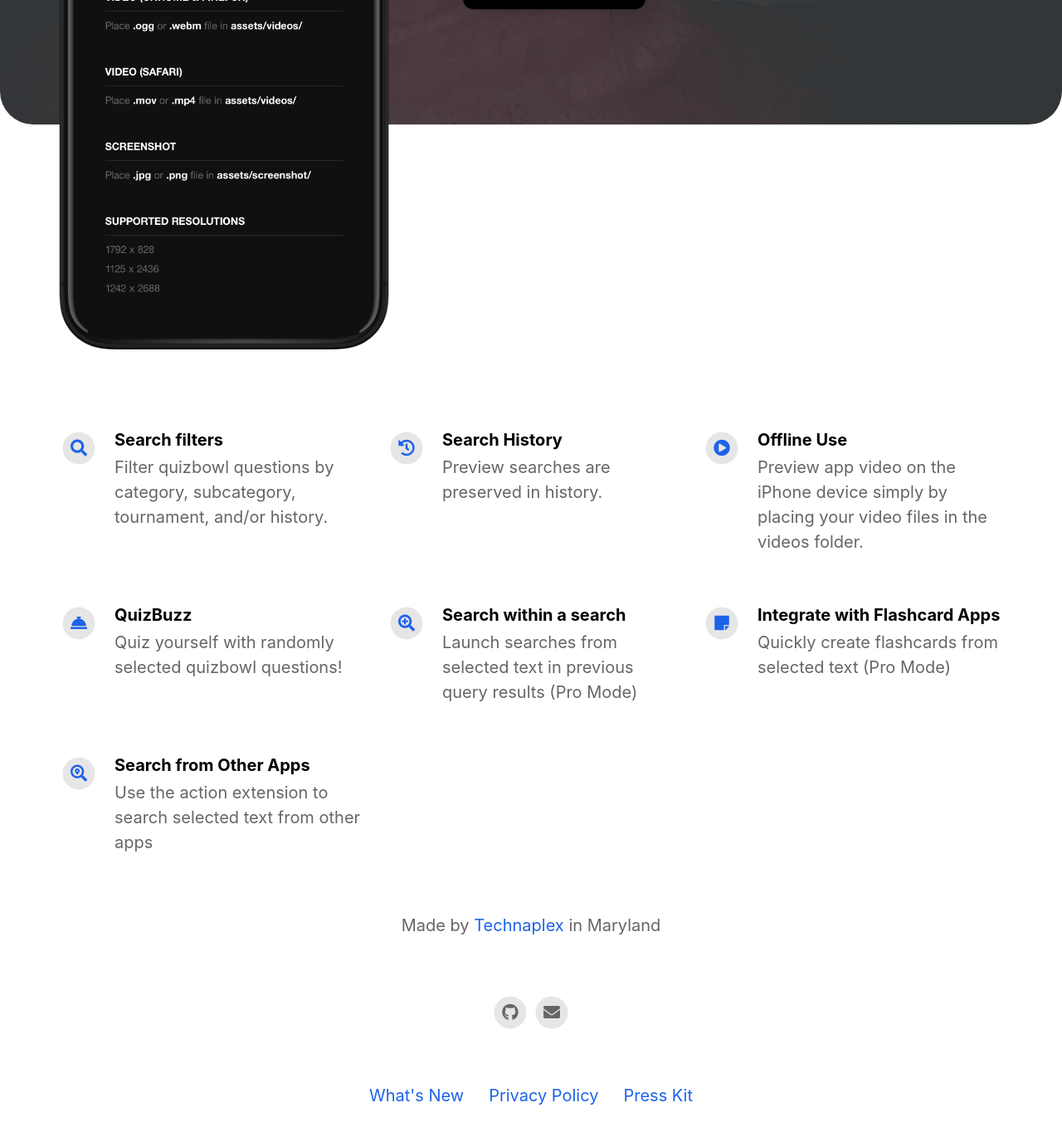
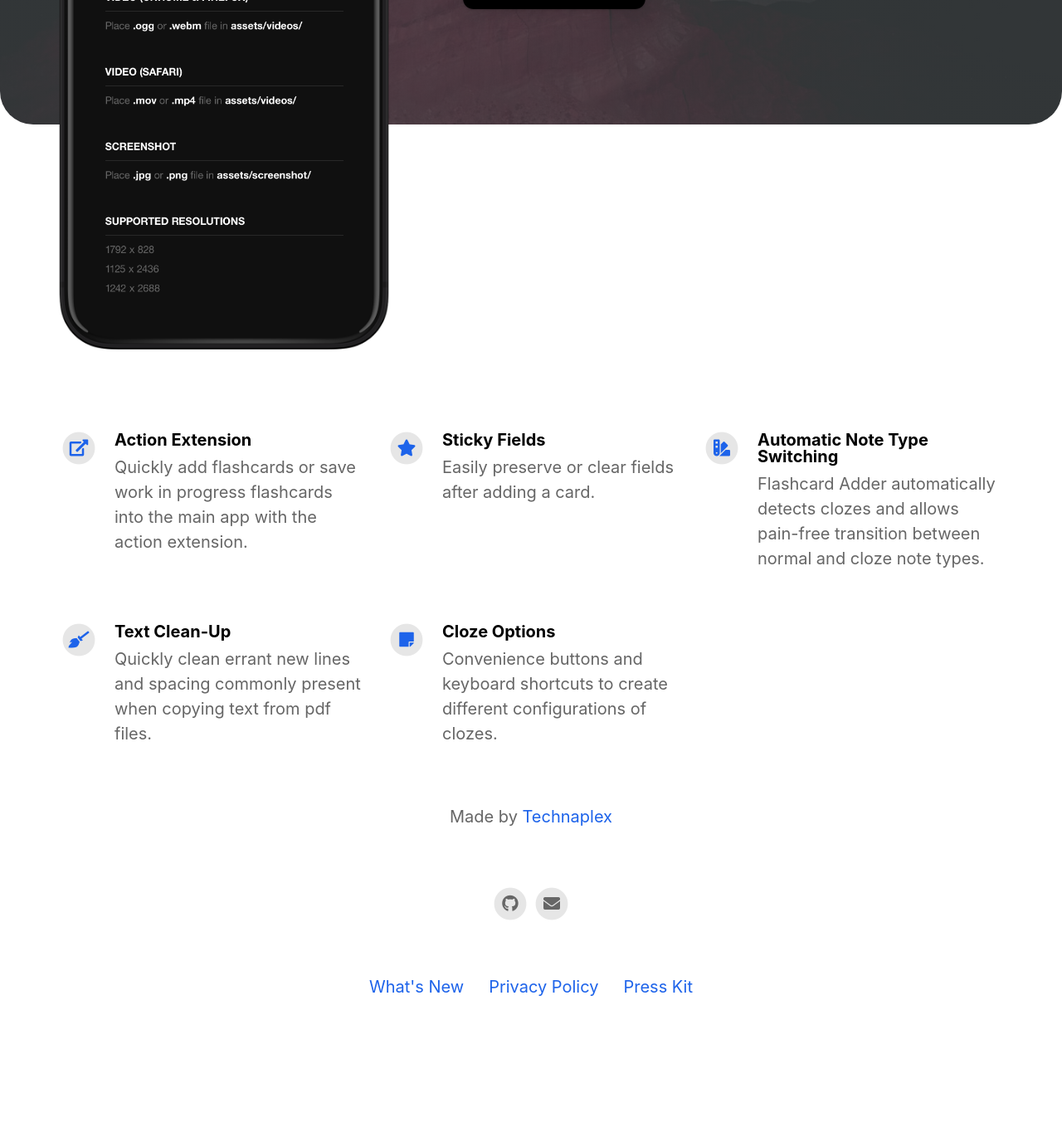
Before and after one commit to Nonameentered/Flashcard-Adder-Site, a Jekyll site: the page built from index.html, in a window 1280 px wide and 1400 px high, scrolled down 564 px. Shown: the top 1370 px of the window at 83% size. Built offline with Jekyll 4.4.1, drawn with Linux system fonts in a browser that asks for light colours; nearby versions of some CDN libraries; after the commit the page ends 1833 px from its top, so only the background shows below that; some of the changed text lies outside the part shown.

Commit message:
Update _config.yml

```diff
--- a/_config.yml
+++ b/_config.yml
@@ -1,18 +1,18 @@
 #page title
-page_title                                :                                           # Automatically populates with app name if not set and if iOS app ID is set. Otherwise enter manually.
+page_title                                : Flashcard Adder                                          # Automatically populates with app name if not set and if iOS app ID is set. Otherwise enter manually.
 
 # App Info
-ios_app_id                                : 1439712679                                # Required. Enter iOS app ID to automatically populate name, price and icons (e.g. 718043190).
+ios_app_id                                :                                 # Required. Enter iOS app ID to automatically populate name, price and icons (e.g. 718043190).
 
 appstore_link                             :                                           # Automatically populates if not set and if iOS app ID is set. Otherwise enter manually.
 playstore_link                            :                                           # Enter Google Play Store URL.
-presskit_download_link                    : https://drive.google.com/drive/folders/1l7HUs3dhAD9xvtR6m2PouE5FR3FEkuUw?usp=sharing  # Enter a link to downloadable file or (e.g. public Dropbox link to a .zip file).
+presskit_download_link                    : https://drive.google.com/drive/folders/1DdKLlWFrdiJda7aSrp7lkXoEsevwFZAK?usp=sharing  # Enter a link to downloadable file or (e.g. public Dropbox link to a .zip file).
                                                                                       # Or upload your press kit file to assets and set path accordingly (e.g. "assets/your_press_kit.zip").
 
 app_icon                                  : # assets/appicon.png                      # Automatically populates if not set and if iOS app ID is set.  Otherwise enter path to icon file manually.
-app_name                                  :                                           # Automatically populates if not set and if iOS app ID is set.  Otherwise enter manually.
-app_price                                 :                                           # Automatically populates if not set and if iOS app ID is set.  Otherwise enter manually.
-app_description                           : Write a short tagline for your app.
+app_name                                  : Flashcard Adder                                          # Automatically populates if not set and if iOS app ID is set.  Otherwise enter manually.
+app_price                                 : Free                                          # Automatically populates if not set and if iOS app ID is set.  Otherwise enter manually.
+app_description                           : Create better flashcards for AnkiMobile.
 
 enable_smart_app_banner                   : true                                      # Set to true to show a smart app banner at top of page on mobile devices.
 
@@ -21,7 +21,7 @@ enable_smart_app_banner                   : true
 # Information About Yourself
 your_name                                 : Technaplex
 your_link                                 : https://technaplex.com
-your_city                                 : Maryland
+your_city                                 :
 email_address                             : technaplex@gmail.com
 facebook_username                         :
 instagram_username                        :
@@ -34,33 +34,26 @@ youtube_username                          :
 # Feature List                            Edit, add or remove features to be presented.
 features                                  :
 
-  - title                                 : Search filters
-    description                           : Filter quizbowl questions by category, subcategory, tournament, and/or history.
-    fontawesome_icon_name                 : search
+  - title                                 : Action Extension
+    description                           : Quickly add flashcards or save work in progress flashcards into the main app with the action extension.
+    fontawesome_icon_name                 : external-link-alt
 
-  - title                                 : Search History
-    description                           : Preview searches are preserved in history.
-    fontawesome_icon_name                 : history
+  - title                                 : Sticky Fields
+    description                           : Easily preserve or clear fields after adding a card.
+    fontawesome_icon_name                 : star
 
-  - title                                 : Offline Use
-    description                           : Preview app video on the iPhone device simply by placing your video files in the videos folder.
-    fontawesome_icon_name                 : play-circle
+  - title                                 : Automatic Note Type Switching
+    description                           : Flashcard Adder automatically detects clozes and allows pain-free transition between normal and cloze note types.
+    fontawesome_icon_name                 : swatchbook
 
-  - title                                 : QuizBuzz
-    description                           : Quiz yourself with randomly selected quizbowl questions!
-    fontawesome_icon_name                 : concierge-bell
+  - title                                 : Text Clean-Up
+    description                           : Quickly clean errant new lines and spacing commonly present when copying text from pdf files.
+    fontawesome_icon_name                 : broom
 
-  - title                                 : Search within a search
-    description                           : Launch searches from selected text in previous query results (Pro Mode)
-    fontawesome_icon_name                 : search-plus
-
-  - title                                 : Integrate with Flashcard Apps
-    description                           : Quickly create flashcards from selected text (Pro Mode)
+  - title                                 : Cloze Options
+    description                           : Convenience buttons and keyboard shortcuts to create different configurations of clozes.
     fontawesome_icon_name                 : sticky-note
 
-  - title                                 : Search from Other Apps
-    description                           : Use the action extension to search selected text from other apps
-    fontawesome_icon_name                 : search-location
 
 
 
```
